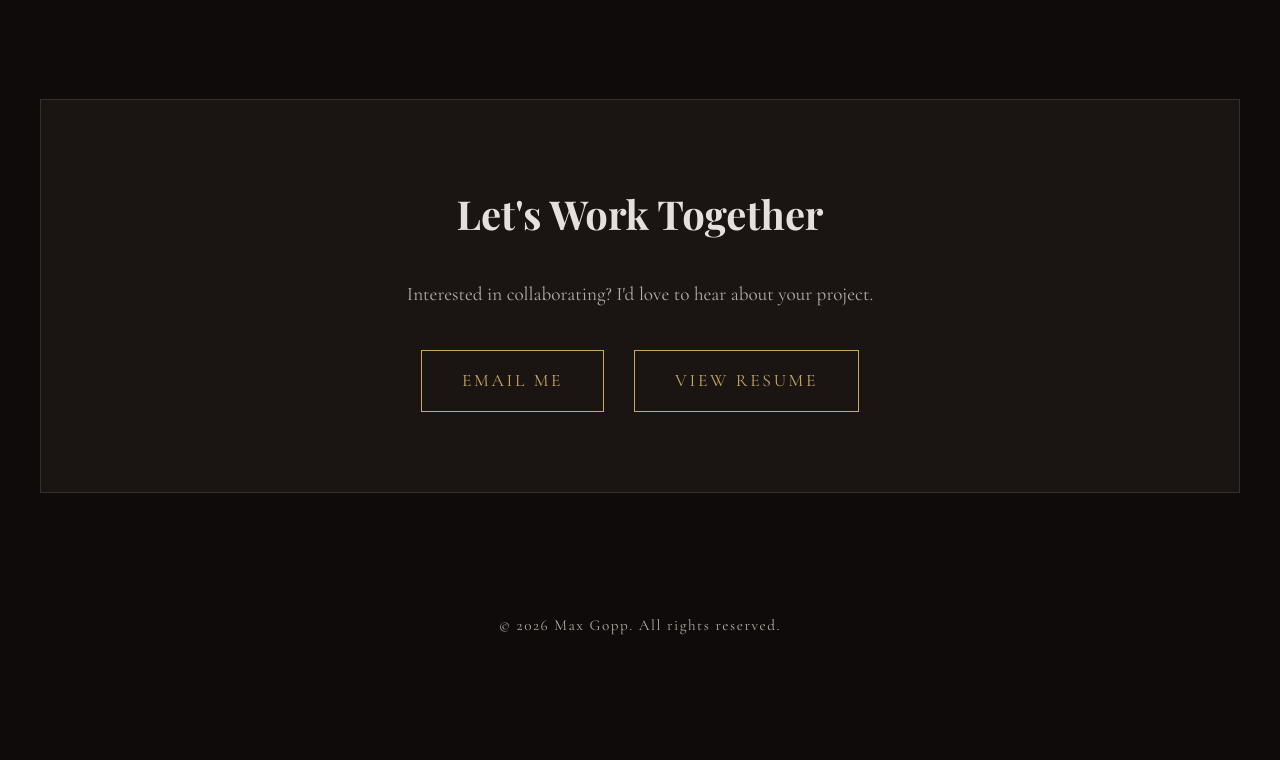
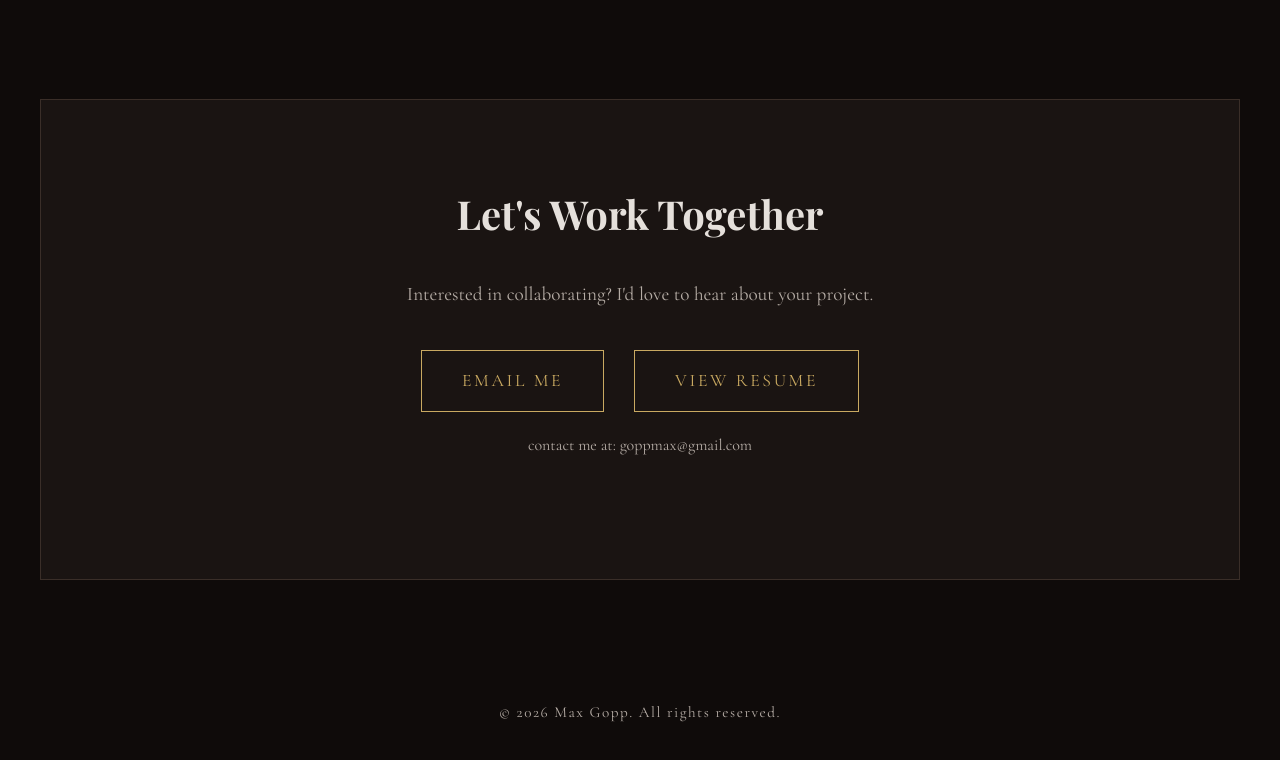
Before and after one commit to Lem0n76/portfolio, a plain HTML site: page index.html in a window 1280 px wide. Shown: the part 2966-3726 px from the top of the page. Before the commit the page ends 3665 px from the top, so only its background shows below. Drawn offline with nearby package versions, Linux system fonts and the light colour scheme.

Commit message:
Update index.html

```diff
--- a/index.html
+++ b/index.html
@@ -558,6 +558,7 @@
                 <a href="https://mail.google.com/mail/?view=cm&fs=1&to=goppmax@gmail.com" target="_blank" class="contact-button">Email Me</a>
                 <a href="#" class="contact-button">View Resume</a>
             </div>
+            <p style="margin-top: 20px; color: var(--text-secondary); font-size: 1rem;">contact me at: goppmax@gmail.com</p>
         </section>
     </div>
 
```
